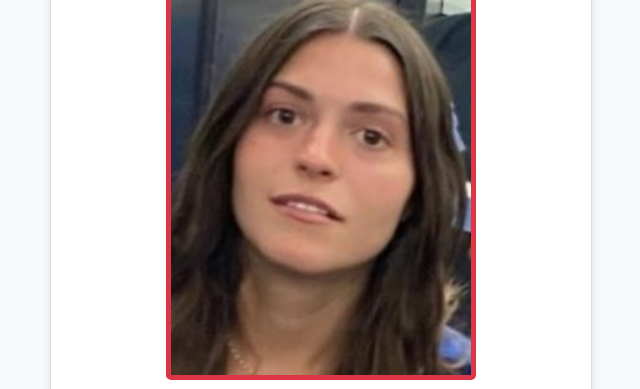
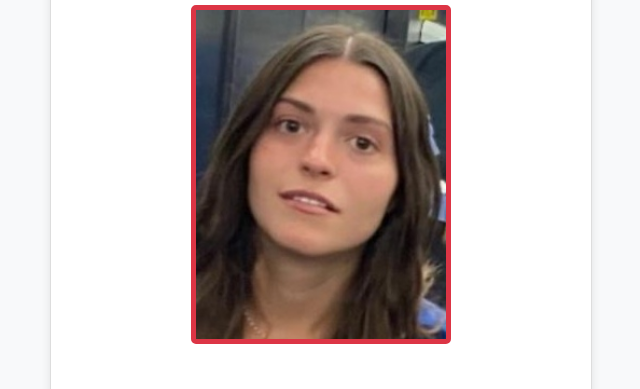
Before and after one commit to NickGkiokas/Wanted, a plain HTML site: page index.html in a window 1280 px wide. Shown: the part 111-500 px from the top of the page, without its empty margins (319-959 px from the left). Drawn offline with Linux system fonts and the light colour scheme.

Commit message:
Update styles.css

```diff
--- a/styles.css
+++ b/styles.css
@@ -27,8 +27,9 @@ h1 {
 }
 
 .photo-container img {
-    width: 300px;
-    height: 400px;
+    width: 100%;
+    max-width: 250px; /* Adjusted max-width to fit better on screen */
+    height: auto;
     object-fit: cover;
     border: 5px solid #dc3545;
     border-radius: 5px;
```
